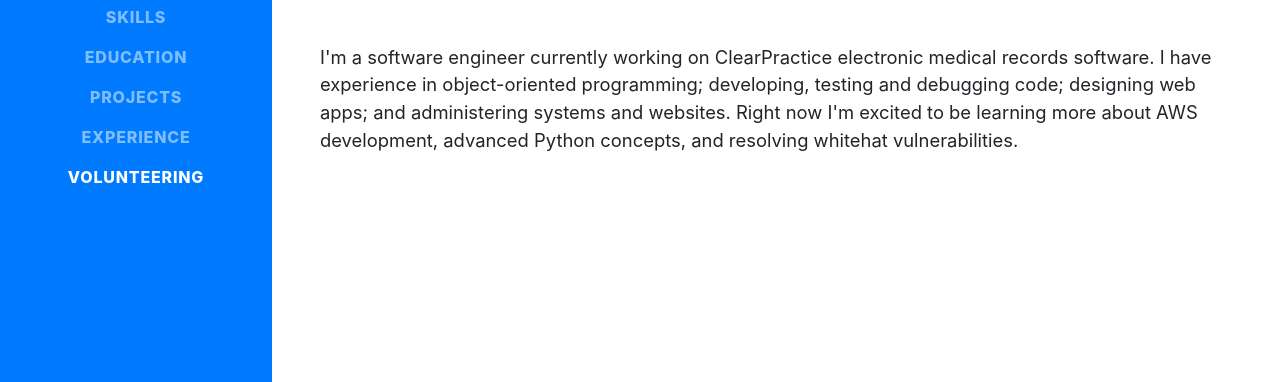
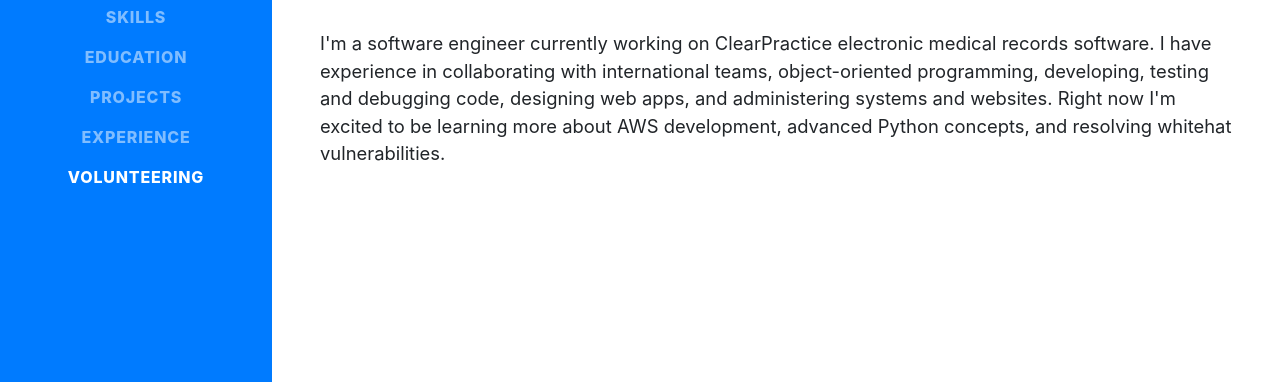
Before and after one commit to SnowCrashOverride/portfolio, a website with bundled scripts: page index.html in a window 1280 px wide. Shown: the part 415-797 px from the top of the page. Built offline with nearby package versions, Linux system fonts and the light colour scheme; a web font is replaced by a local one.

Commit message:
Changed description

```diff
--- a/index.html
+++ b/index.html
@@ -88,8 +88,8 @@
 
       </div>
         <p class="lead mb-5">
-            I'm a software engineer currently working on ClearPractice electronic medical records software. I have experience in object-oriented
-            programming; developing, testing and debugging code; designing web apps; and administering systems and websites.
+            I'm a software engineer currently working on ClearPractice electronic medical records software. I have experience in collaborating with
+            international teams, object-oriented programming, developing, testing and debugging code, designing web apps, and administering systems and websites.
             Right now I'm excited to be learning more about AWS development, advanced Python concepts, and resolving whitehat vulnerabilities.
         </p>
 
```
